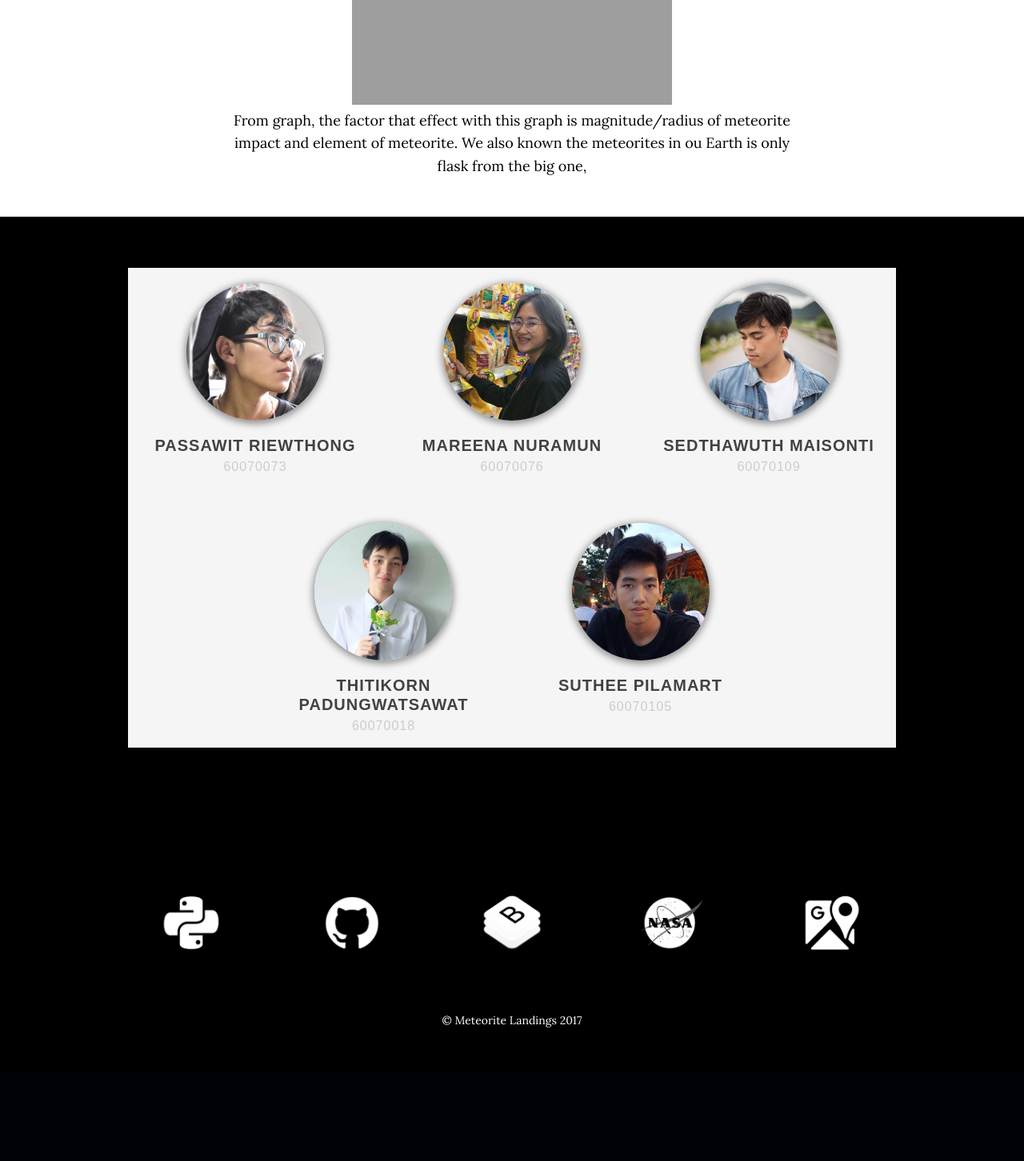
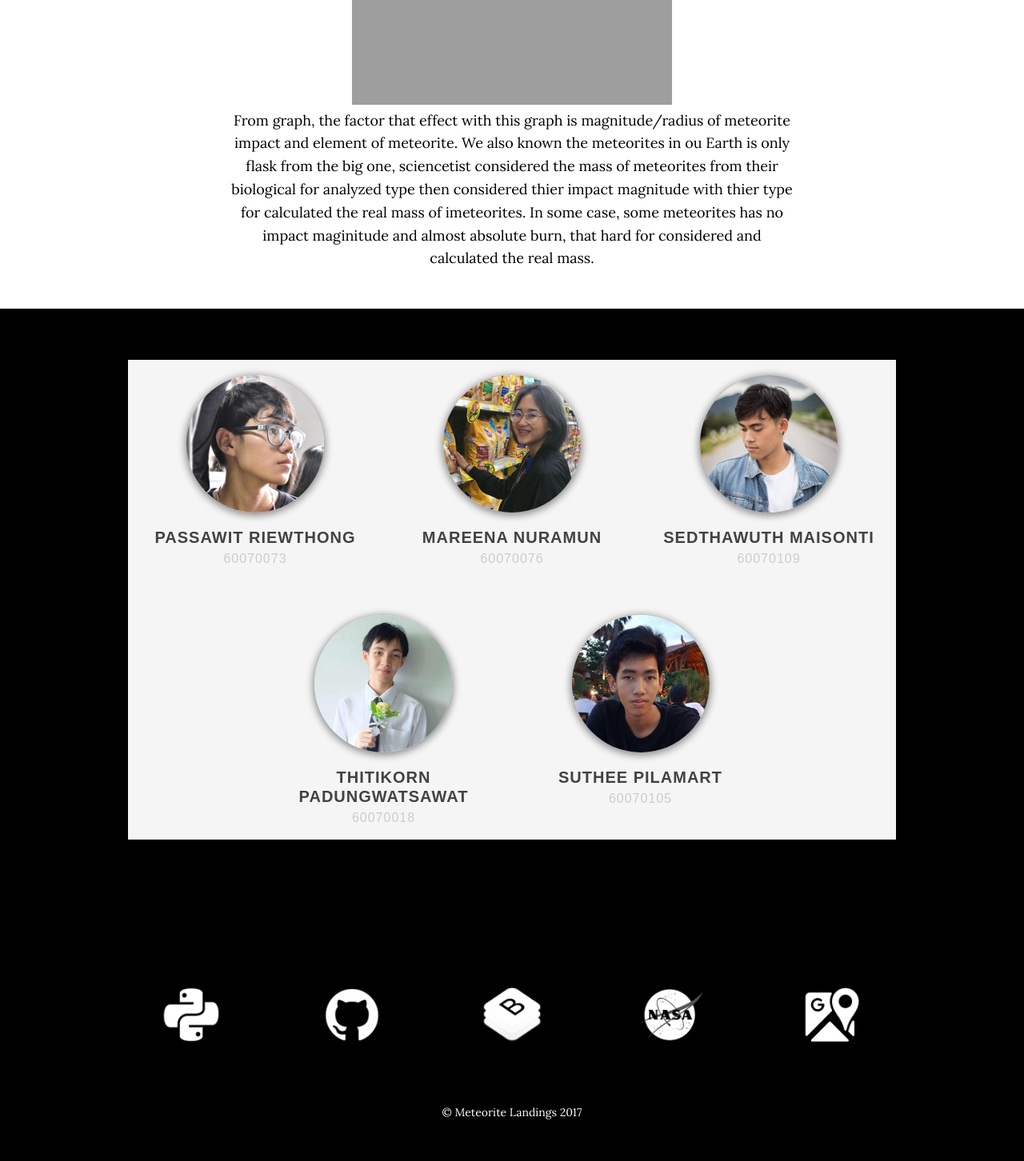
Before and after one commit to dekdew/Meteorite-Landings-Analysis, a Flask app: page / in a window 1280 px wide. Shown: the part 2757-4209 px from the top of the page at 80% size. Before the commit the page ends 4042 px from the top, so only its background shows below. Run offline with Flask 2, Linux system fonts and the light colour scheme; some libraries are stand-ins or nearby versions; grey boxes are pictures that could not be loaded.

Commit message:
Explicate Graph

```diff
--- a/templates/index.html
+++ b/templates/index.html
@@ -121,7 +121,7 @@
           </object>
         </div>
         <div class="col-lg-8 mx-auto">
-         <p style="color:#000;">From graph, the factor that effect with this graph is magnitude/radius of meteorite impact and element of meteorite. We also known the meteorites in ou Earth is only flask from the big one, </p>
+         <p style="color:#000;">From graph, the factor that effect with this graph is magnitude/radius of meteorite impact and element of meteorite. We also known the meteorites in ou Earth is only flask from the big one, sciencetist considered the mass of meteorites from their biological for analyzed type then considered thier impact magnitude with thier type for calculated the real mass of imeteorites. In some case, some meteorites has no impact maginitude and almost absolute burn, that hard for considered and calculated the real mass.</p>
         </div>
       </div>
     </section>
```
